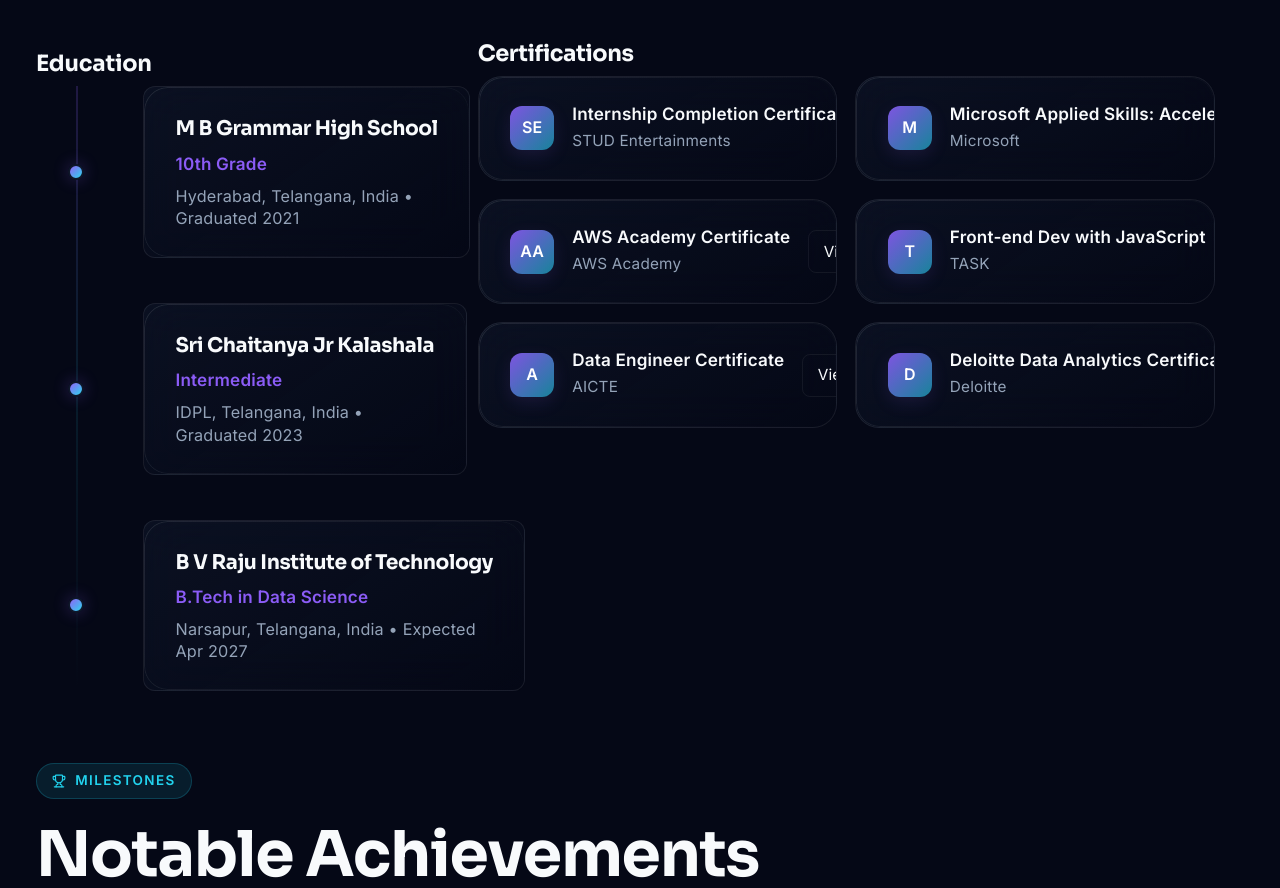
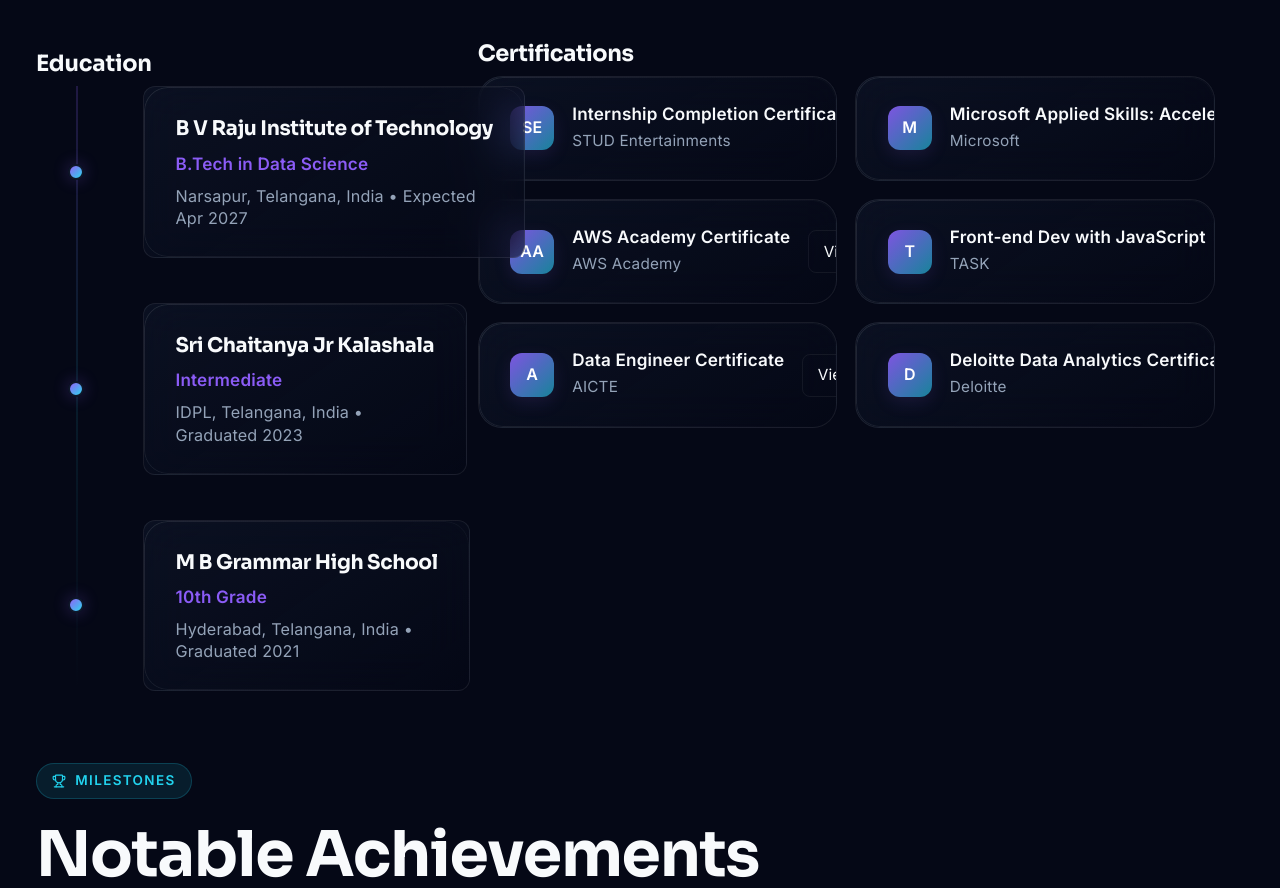
Before and after one commit to saiharish587/Portfolio, a React (Vite) app: page / in a window 1280 px wide. Shown: the part 3583-4471 px from the top of the page. Built offline with nearby package versions, Linux system fonts and the light colour scheme.

Commit message:
updated education section

```diff
--- a/src/data/portfolioData.js
+++ b/src/data/portfolioData.js
@@ -108,9 +108,9 @@ export const portfolioData = {
   },
   education: [
     {
-      school: 'M B Grammar High School',
-      degree: '10th Grade',
-      details: 'Hyderabad, Telangana, India • Graduated 2021'
+      school: 'B V Raju Institute of Technology',
+      degree: 'B.Tech in Data Science',
+      details: 'Narsapur, Telangana, India • Expected Apr 2027'
     },
     {
       school: 'Sri Chaitanya Jr Kalashala',
@@ -118,9 +118,9 @@ export const portfolioData = {
       details: 'IDPL, Telangana, India • Graduated 2023'
     },
     {
-      school: 'B V Raju Institute of Technology',
-      degree: 'B.Tech in Data Science',
-      details: 'Narsapur, Telangana, India • Expected Apr 2027'
+      school: 'M B Grammar High School',
+      degree: '10th Grade',
+      details: 'Hyderabad, Telangana, India • Graduated 2021'
     },
     {
       title: 'Certifications',
```
